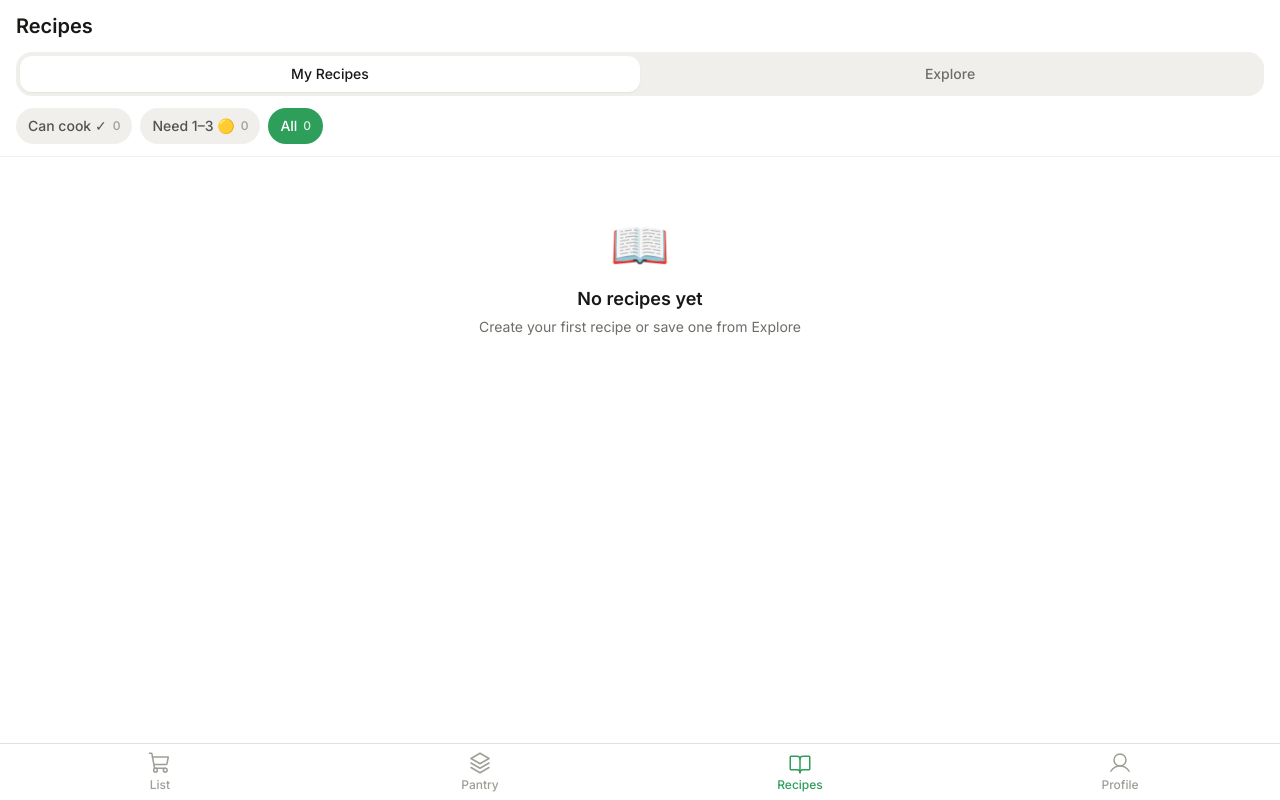
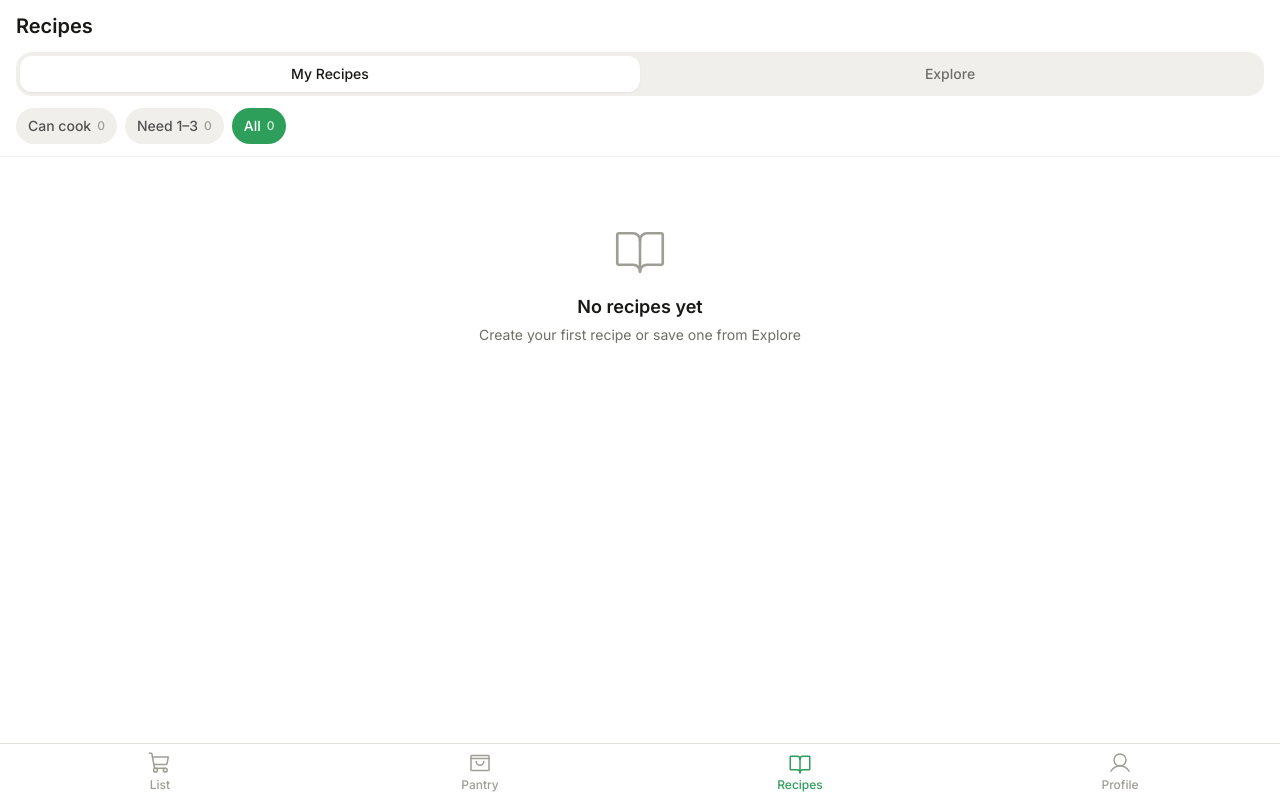
Before and after one commit to maxvegerchuk/Fridgy, a React (Vite) app: page /recipes in a window 1280 px wide. Built offline with nearby package versions, Linux system fonts and the light colour scheme.

Commit message:
feat: replace emoji with Phosphor icons

```diff
--- a/src/components/TabBar.tsx
+++ b/src/components/TabBar.tsx
@@ -1,11 +1,11 @@
 import { NavLink } from 'react-router-dom';
-import { ShoppingCart, Stack, BookOpen, User } from 'phosphor-react';
+import { ShoppingCart, ShoppingBagOpen, BookOpen, User } from 'phosphor-react';
 
 const tabs = [
-  { to: '/',        icon: ShoppingCart, label: 'List',    end: true  },
-  { to: '/pantry',  icon: Stack,        label: 'Pantry',  end: false },
-  { to: '/recipes', icon: BookOpen,     label: 'Recipes', end: false },
-  { to: '/profile', icon: User,         label: 'Profile', end: false },
+  { to: '/',        icon: ShoppingCart,   label: 'List',    end: true  },
+  { to: '/pantry',  icon: ShoppingBagOpen, label: 'Pantry', end: false },
+  { to: '/recipes', icon: BookOpen,        label: 'Recipes', end: false },
+  { to: '/profile', icon: User,            label: 'Profile', end: false },
 ] as const;
 
 export default function TabBar() {
--- a/src/components/ui/EmptyState.tsx
+++ b/src/components/ui/EmptyState.tsx
@@ -1,16 +1,16 @@
 import type { ReactNode } from 'react';
 
 type Props = {
-  emoji: string;
+  icon: ReactNode;
   title: string;
   description?: string;
   action?: ReactNode;
 };
 
-export default function EmptyState({ emoji, title, description, action }: Props) {
+export default function EmptyState({ icon, title, description, action }: Props) {
   return (
     <div className="flex flex-col items-center justify-center py-16 px-6 text-center gap-4">
-      <span className="text-5xl" aria-hidden="true">{emoji}</span>
+      <div className="text-neutral-400" aria-hidden="true">{icon}</div>
       <div className="flex flex-col gap-1">
         <h3 className="text-lg font-semibold text-neutral-900">{title}</h3>
         {description && <p className="text-sm text-neutral-500">{description}</p>}
--- a/src/pages/ListPage.tsx
+++ b/src/pages/ListPage.tsx
@@ -1,3 +1,4 @@
+import { ShoppingCart } from 'phosphor-react';
 import { EmptyState, Button } from '../components/ui';
 
 export default function ListPage() {
@@ -8,7 +9,7 @@ export default function ListPage() {
         <Button size="sm" variant="primary" onClick={() => {}}>+ Add</Button>
       </div>
       <EmptyState
-        emoji="🛒"
+        icon={<ShoppingCart size={56} weight="light" />}
         title="Your list is empty"
         description="Tap + Add to start building your shopping list"
       />
--- a/src/pages/PantryPage.tsx
+++ b/src/pages/PantryPage.tsx
@@ -1,3 +1,4 @@
+import { ShoppingBagOpen } from 'phosphor-react';
 import { EmptyState, Button } from '../components/ui';
 
 export default function PantryPage() {
@@ -8,7 +9,7 @@ export default function PantryPage() {
         <Button size="sm" variant="primary" onClick={() => {}}>+ Add</Button>
       </div>
       <EmptyState
-        emoji="🥫"
+        icon={<ShoppingBagOpen size={56} weight="light" />}
         title="Pantry is empty"
         description="Items move here automatically when you check them off your list"
       />
--- a/src/pages/ProfilePage.tsx
+++ b/src/pages/ProfilePage.tsx
@@ -1,3 +1,4 @@
+import { User } from 'phosphor-react';
 import { EmptyState } from '../components/ui';
 
 export default function ProfilePage() {
@@ -7,7 +8,7 @@ export default function ProfilePage() {
         <h1 className="text-xl font-semibold text-neutral-900">Profile</h1>
       </div>
       <EmptyState
-        emoji="👤"
+        icon={<User size={56} weight="light" />}
         title="Sign in to Fridgy"
         description="Auth coming in Phase 1"
       />
--- a/src/pages/RecipesPage.tsx
+++ b/src/pages/RecipesPage.tsx
@@ -1,4 +1,5 @@
 import { useState } from 'react';
+import { BookOpen, Globe } from 'phosphor-react';
 import { EmptyState, SegmentControl, FilterTabs } from '../components/ui';
 import type { RecipeFilter } from '../types';
 
@@ -9,9 +10,9 @@ export default function RecipesPage() {
   const [filter, setFilter] = useState<RecipeFilter>('all');
 
   const filterTabs = [
-    { value: 'ready' as RecipeFilter,    label: 'Can cook ✓',  count: 0 },
-    { value: 'need_few' as RecipeFilter, label: 'Need 1–3 🟡', count: 0 },
-    { value: 'all' as RecipeFilter,      label: 'All',         count: 0 },
+    { value: 'ready' as RecipeFilter,    label: 'Can cook', count: 0 },
+    { value: 'need_few' as RecipeFilter, label: 'Need 1–3', count: 0 },
+    { value: 'all' as RecipeFilter,      label: 'All',      count: 0 },
   ];
 
   return (
@@ -37,13 +38,13 @@ export default function RecipesPage() {
 
       {segment === 'mine' ? (
         <EmptyState
-          emoji="📖"
+          icon={<BookOpen size={56} weight="light" />}
           title="No recipes yet"
           description="Create your first recipe or save one from Explore"
         />
       ) : (
         <EmptyState
-          emoji="🌍"
+          icon={<Globe size={56} weight="light" />}
           title="Explore recipes"
           description="Public recipes from the community will appear here"
         />
```
